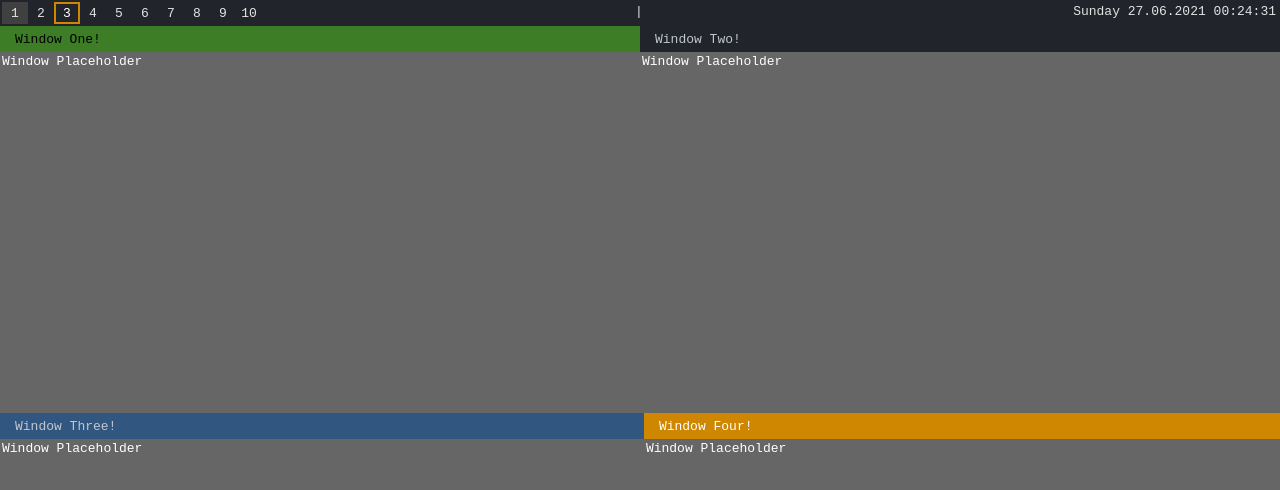
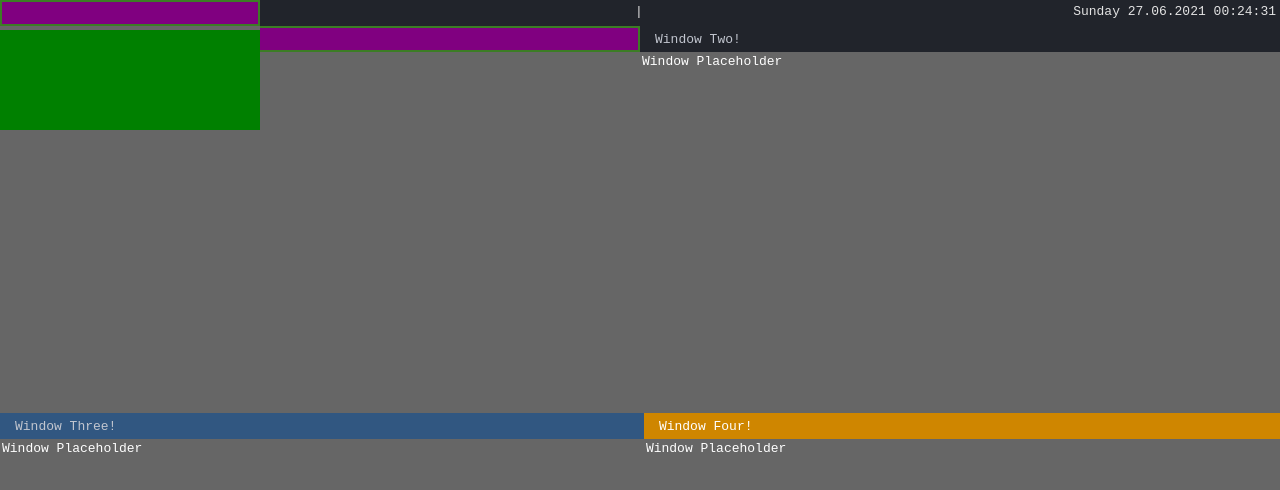
Before and after one commit to Noah2610/i3-color-theme-editor, a website built with webpack: page public/index.html in a window 1280 px wide. Built offline with nearby package versions, Linux system fonts and the light colour scheme.

Commit message:
Setup menu element

```diff
--- /dev/null
+++ b/public/css/menu.css
@@ -0,0 +1,17 @@
+.menu {
+    position: fixed;
+    display: none;
+    z-index: -1;
+    pointer-events: none;
+
+    min-width: 20em;
+    min-height: 10em;
+}
+
+.menu.--open {
+    display: block;
+    z-index: 1;
+    pointer-events: all;
+
+    background-color: green;
+}
--- a/public/css/window.css
+++ b/public/css/window.css
@@ -61,7 +61,7 @@
     border-color: var(--theme-window-placeholder-border);
 }
 
-.window-body::before {
+.window-body:not(.--no-placeholder)::before {
     content: "Window Placeholder";
     position: absolute;
 }
--- a/public/index.html
+++ b/public/index.html
@@ -9,10 +9,11 @@
         <link rel="stylesheet" href="./css/desktop.css" />
         <link rel="stylesheet" href="./css/workspace.css" />
         <link rel="stylesheet" href="./css/window.css" />
+        <link rel="stylesheet" href="./css/menu.css" />
     </head>
     <body>
-        <main>
-            <div class="desktop theme">
+        <main class="theme">
+            <div class="desktop">
                 <div class="desktop-bar" data-theme="bar.focused_background">
                     <div class="desktop-bar__workspaces">
                         <div class="workspaces">
@@ -121,6 +122,14 @@
                     </div>
                 </div>
             </div>
+
+            <div
+                class="menu --open window --focused"
+                data-theme="window.focused"
+            >
+                <div class="window-bar"></div>
+                <div class="window-body --no-placeholder"></div>
+            </div>
         </main>
 
         <script type="text/javascript" src="./bundle.js"></script>
--- a/src/theme/getTheme.ts
+++ b/src/theme/getTheme.ts
@@ -1,6 +1,13 @@
+import { Theme } from "./types";
 import { defaultTheme } from "./defaultTheme";
-import { Theme } from "./types";
+import { merge } from "../util";
 
 export function getTheme(): Theme {
-    return defaultTheme();
+    return merge(defaultTheme(), {
+        window: {
+            focused: {
+                background: "purple",
+            },
+        },
+    });
 }
```
